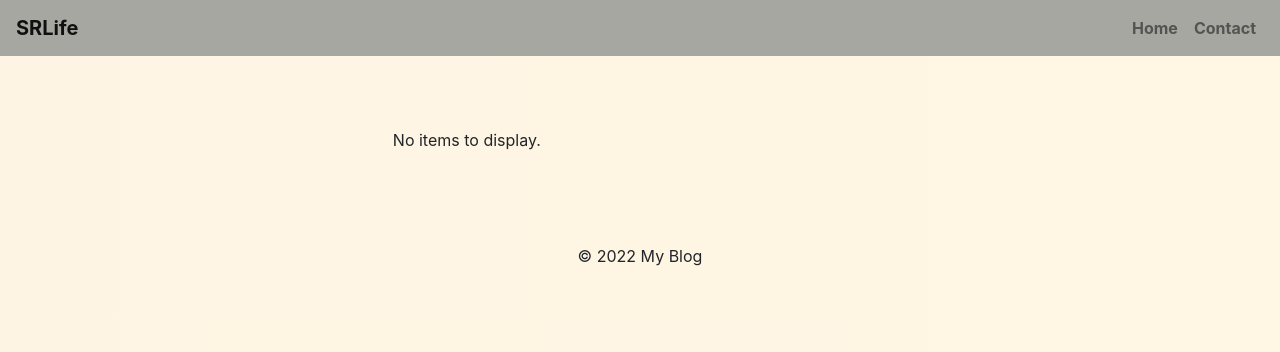
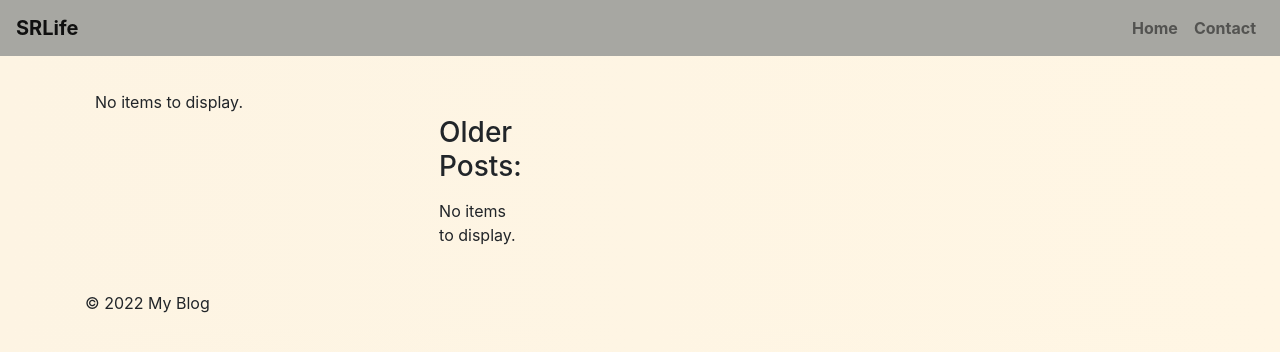
Before and after one commit to rohits144/blogsite, a Django app: page /feeds/ in a window 1280 px wide. Shown: the top 352 px of the page. Run offline with Django 3.2, Linux system fonts and the light colour scheme; data comes from the database, SQL or seed files in the repository; some libraries are stand-ins or nearby versions.

Commit message:
added older post support

```diff
--- a/blog/templates/article_list.html
+++ b/blog/templates/article_list.html
@@ -3,17 +3,26 @@
 
 {% block content %}
 <style>
+    nav a {
+        color: #000;
+        /* dark font */
+        font-weight: bold;
+        /* bold text */
+    }
 
-    nav a {
-        color: #000; /* dark font */
-        font-weight: bold; /* bold text */
+    .container {
+        display: flex;
     }
-    .container {
-        width: 80%; /* Set width to 100% of its parent container */
-        max-width: 65%; /* Limit maximum width to 800px */
-        margin: 1% auto;
-        padding: 20px; /* Add some padding for spacing */
-        box-sizing: border-box; /* Include padding and border in total width */
+
+
+    .left {
+        flex: 0 0 90%;
+        padding: 10px;
+    }
+
+    .right {
+        flex: 0 0 10%;
+        padding: 20px;
     }
 
     .article {
@@ -23,14 +32,25 @@
         /* light grey */
         box-shadow: 0 4px 8px rgba(0, 0, 0, 0.2);
         /* horizontal offset, vertical offset, blur radius, color */
-        padding: 30px;
+        padding: 20px;
         border-radius: 5px;
-        margin-bottom: 20px; /* space between articles */
+        margin-bottom: 20px;
+        /* space between articles */
+    }
+
+    .article_name_list {
+        background-color: white;
+        box-shadow: 0 4px 8px rgba(0, 0, 0, 0.2);
+        padding: 20px;
+        border-radius: 5px;
+        margin-bottom: 20px;
+        /* space between articles */
     }
 
     .article-title {
         font-size: 1.5em;
-        overflow-wrap: break-word; /* break words that are too long to fit */
+        overflow-wrap: break-word;
+        /* break words that are too long to fit */
     }
 
     .article-content {
@@ -43,14 +63,27 @@
     }
 
     .published-date {
-        font-size: 0.8em; /* small font size */
-        position: absolute; /* position relative to the article div */
-        bottom: 10px; /* position at the bottom right corner */
+        font-size: 0.8em;
+        /* small font size */
+        position: absolute;
+        /* position relative to the article div */
+        bottom: 10px;
+        /* position at the bottom right corner */
         right: 10px;
     }
+    @media screen and (max-width: 600px) {
+    .container {
+      flex-direction: column; /* Stack divs vertically on small screens */
+    }
 
+    .left, .right {
+      flex: none; /* Remove flex to allow content to dictate width */
+      width: 100%; /* Make divs take up full width */
+    }
+  }
 </style>
 <div class="container">
+    <div class="left">
         {% for article in articles %}
         <a href="{% url 'article-detail' article.id %}" style="text-decoration: none; color: inherit;">
             <div class="article">
@@ -72,4 +105,24 @@
         </div>
         {% endfor %}
     </div>
+    <div class="right">
+        <p>
+            <h3>
+                Older Posts:
+            </h3>
+        </p>
+        {% for article in articles %}
+        <a href="{% url 'article-detail' article.id %}" style="text-decoration: none; color: inherit;">
+            <div class="article_name_list">
+                <h2>{{ article.title }}</h2>
+            </div>
+        </a>
+        {% empty %}
+        <div class="no-items">
+            No items to display.
+        </div>
+        {% endfor %}
+
+    </div>
+</div>
 {% endblock %}
```
Lines whose indentation alone changed are shown as unchanged.
